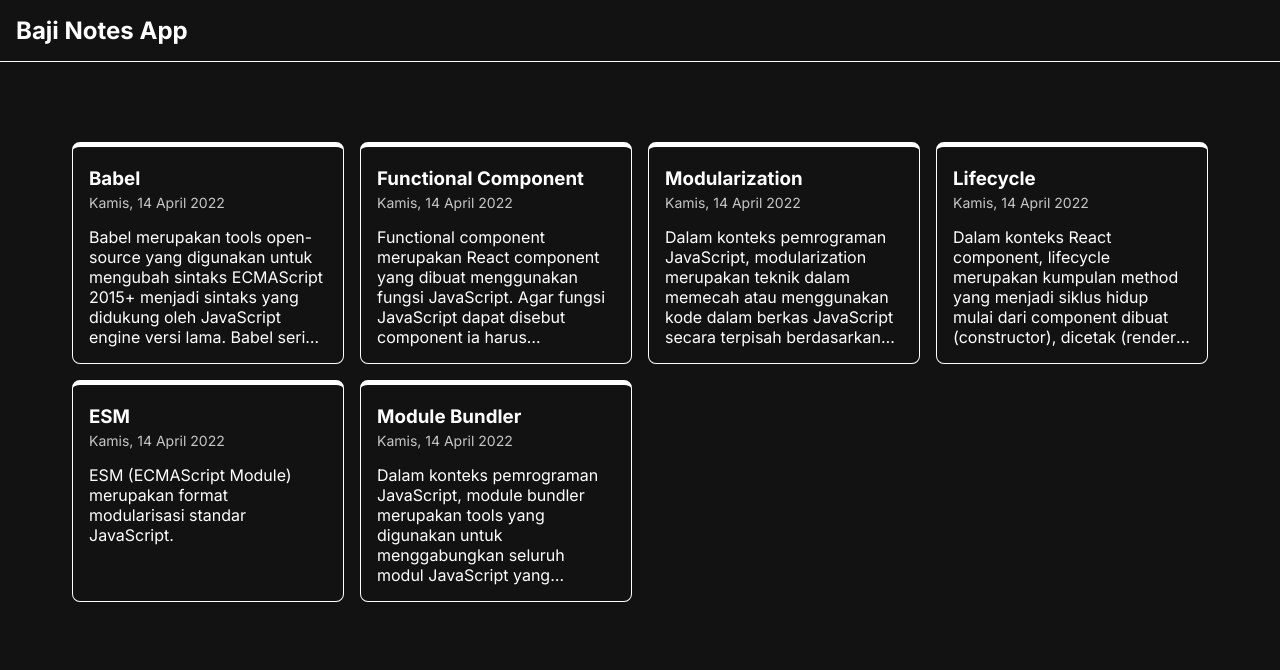
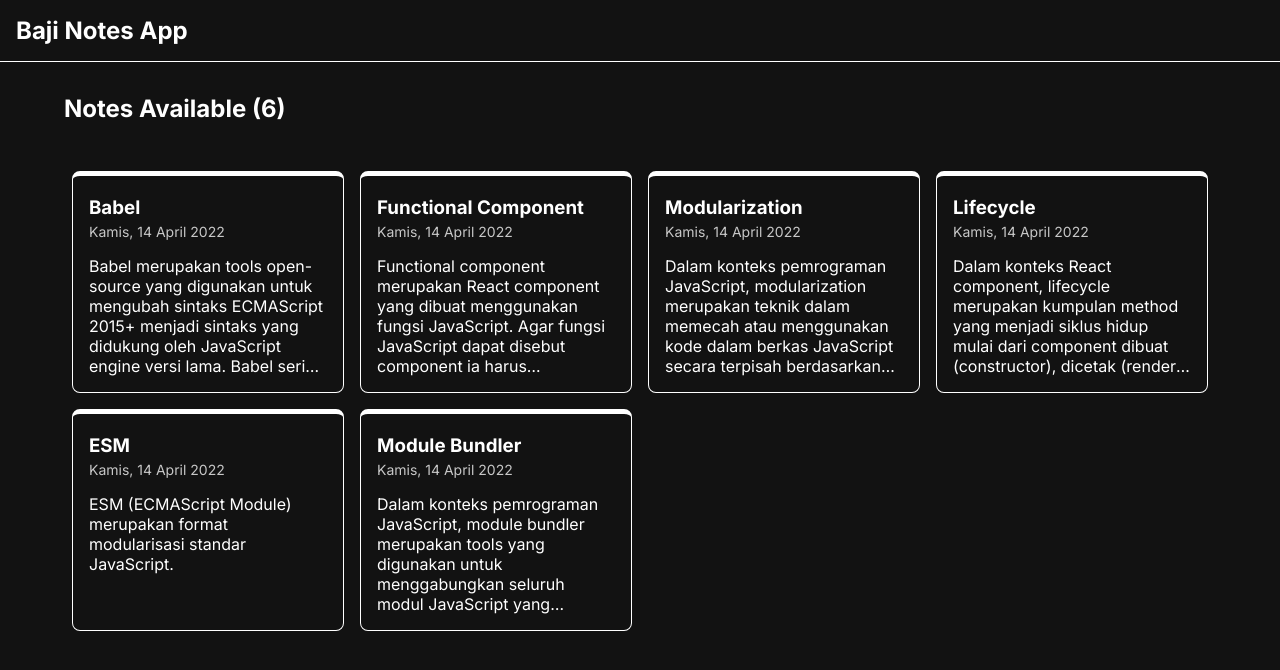
Before and after one commit to bajiff/baji-personal-notes-app-starter, a React (Vite) app: page / in a window 1280 px wide. Shown: the top 670 px of the page. Built offline with nearby package versions, Linux system fonts and the light colour scheme.

Commit message:
Lanjutkan

```diff
--- a/src/App.jsx
+++ b/src/App.jsx
@@ -1,6 +1,7 @@
 // ? App.jsx
+import React from 'react';
 import { getAllNotes } from './utils/local-data';
-import { NoteItem } from './components/index';
+import { NoteItem } from './components';
 import { useState } from 'react';
 
 const App = () => {
@@ -11,6 +12,7 @@ const App = () => {
         <h1>Baji Notes App</h1>
       </header>
       <main>
+        {notes.length > 0 ? (<h1>Notes Available ({notes.length})</h1>) : ''}
         <div className='notes-list'>
           {notes.length > 0 ? (
             notes.map(note => (
--- a/src/components/NoteItem.jsx
+++ b/src/components/NoteItem.jsx
@@ -1,4 +1,5 @@
 // ? NoteItem.jsx
+import React from 'react';
 import { showFormattedDate } from "../utils";
 
 const NoteItem = ({ title, body, createdAt}) => {
--- a/src/components/index.js
+++ b/src/components/index.js
@@ -1,3 +1,5 @@
+// ? components/index.js
+import React from 'react';
 import NoteItem from "./NoteItem";
 
 export { NoteItem };
--- a/src/pages/index.js
+++ b/src/pages/index.js
@@ -1,3 +1,5 @@
+import React from 'react';
+import React from 'react';
 import AddNotePage from "./AddNotePage";
 import ArchivePage from "./ArchivePage";
 import DetailPage from "./DetailPage";
```
